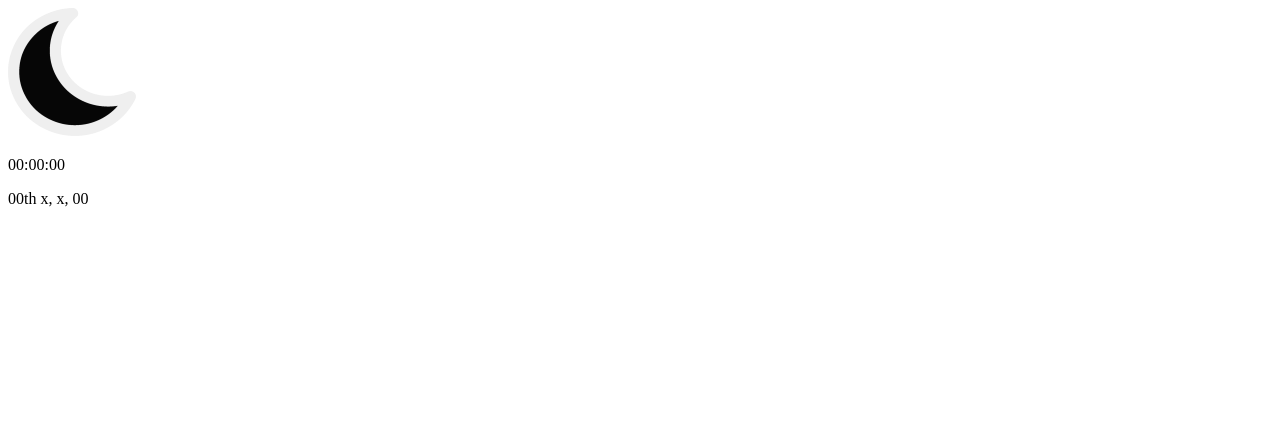
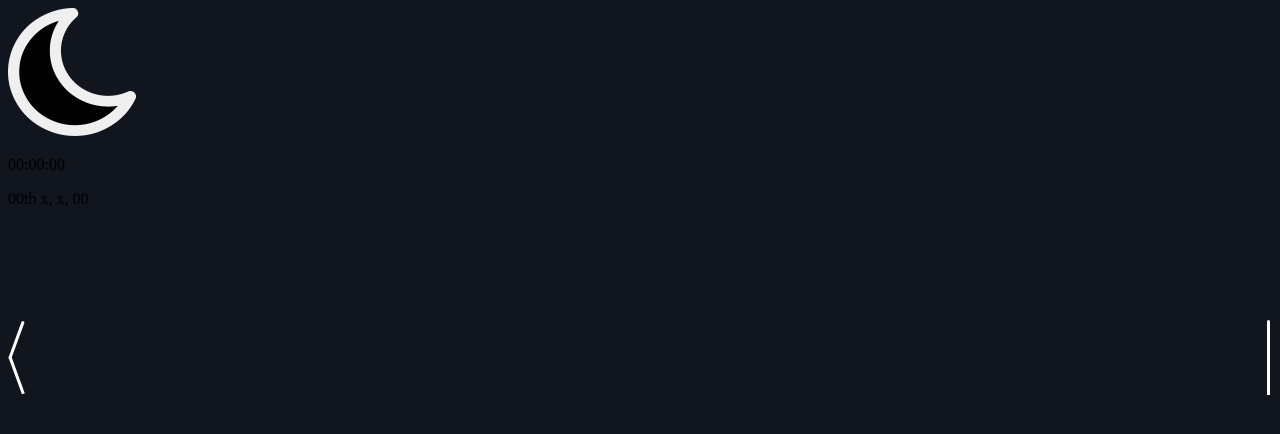
Before and after one commit to dawnniie/moontime_extension, a browser extension: page index.html in a window 1280 px wide. Drawn offline with Linux system fonts and the light colour scheme.

Commit message:
Added navigation paddles

```diff
--- a/styles/main.css
+++ b/styles/main.css
@@ -15,3 +15,119 @@ body[preload] * {
     -o-transition: none !important;
     transition: none !important;
 }
+
+body[dark] {
+    background-color: rgb(16, 21, 30);
+}
+
+
+/* LEFT PADDLE */
+
+#paddle-left {
+    position: absolute;
+    width: 3px;
+    height: 80px;
+    top: 40vh;
+    left: 10px;
+    cursor: pointer;
+    z-index: 2;
+}
+
+#hover-detect-left {
+    z-index: 1;
+    position: absolute;
+    width: 20px;
+    height: 100vh;
+    top: 0;
+    left: 0;
+    cursor: pointer;
+}
+
+#paddle-left .paddle-upper {
+    width: 3px;
+    height: 40px;
+    border-radius: 3px 3px 0px 0px;
+    background-color: white;
+    transition-duration: 0.2s;
+}
+
+#hover-detect-left:hover~#paddle-left .paddle-upper,
+#paddle-left:hover .paddle-upper,
+#paddle-left.is-active .paddle-upper {
+    transform: rotate(20deg);
+    margin-left: 5px;
+    transition-duration: 0.2s;
+}
+
+#paddle-left .paddle-lower {
+    width: 3px;
+    height: 40px;
+    margin-top: -5px;
+    border-radius: 3px 3px 0px 0px;
+    background-color: white;
+    transition-duration: 0.2s;
+}
+
+#hover-detect-left:hover~#paddle-left .paddle-lower,
+#paddle-left:hover .paddle-lower,
+#paddle-left.is-active .paddle-lower {
+    transform: rotate(-20deg);
+    margin-left: 5px;
+    transition-duration: 0.2s;
+}
+
+
+/* RIGHT PADDLE */
+
+#paddle-right {
+    position: absolute;
+    width: 3px;
+    height: 80px;
+    top: 40vh;
+    right: 10px;
+    cursor: pointer;
+    z-index: 2;
+}
+
+#hover-detect-right {
+    z-index: 1;
+    position: absolute;
+    width: 20px;
+    height: 100vh;
+    top: 0;
+    right: 0;
+    cursor: pointer;
+}
+
+#paddle-right .paddle-upper {
+    width: 3px;
+    height: 40px;
+    border-radius: 3px 3px 0px 0px;
+    background-color: white;
+    transition-duration: 0.2s;
+}
+
+#hover-detect-right:hover~#paddle-right .paddle-upper,
+#paddle-right:hover .paddle-upper,
+#paddle-right.is-active .paddle-upper {
+    transform: rotate(-20deg);
+    margin-right: 5px;
+    transition-duration: 0.2s;
+}
+
+#paddle-right .paddle-lower {
+    width: 3px;
+    height: 40px;
+    margin-top: -5px;
+    border-radius: 3px 3px 0px 0px;
+    background-color: white;
+    transition-duration: 0.2s;
+}
+
+#hover-detect-right:hover~#paddle-right .paddle-lower,
+#paddle-right:hover .paddle-lower,
+#paddle-right.is-active .paddle-lower {
+    transform: rotate(20deg);
+    margin-right: 5px;
+    transition-duration: 0.2s;
+}
```
